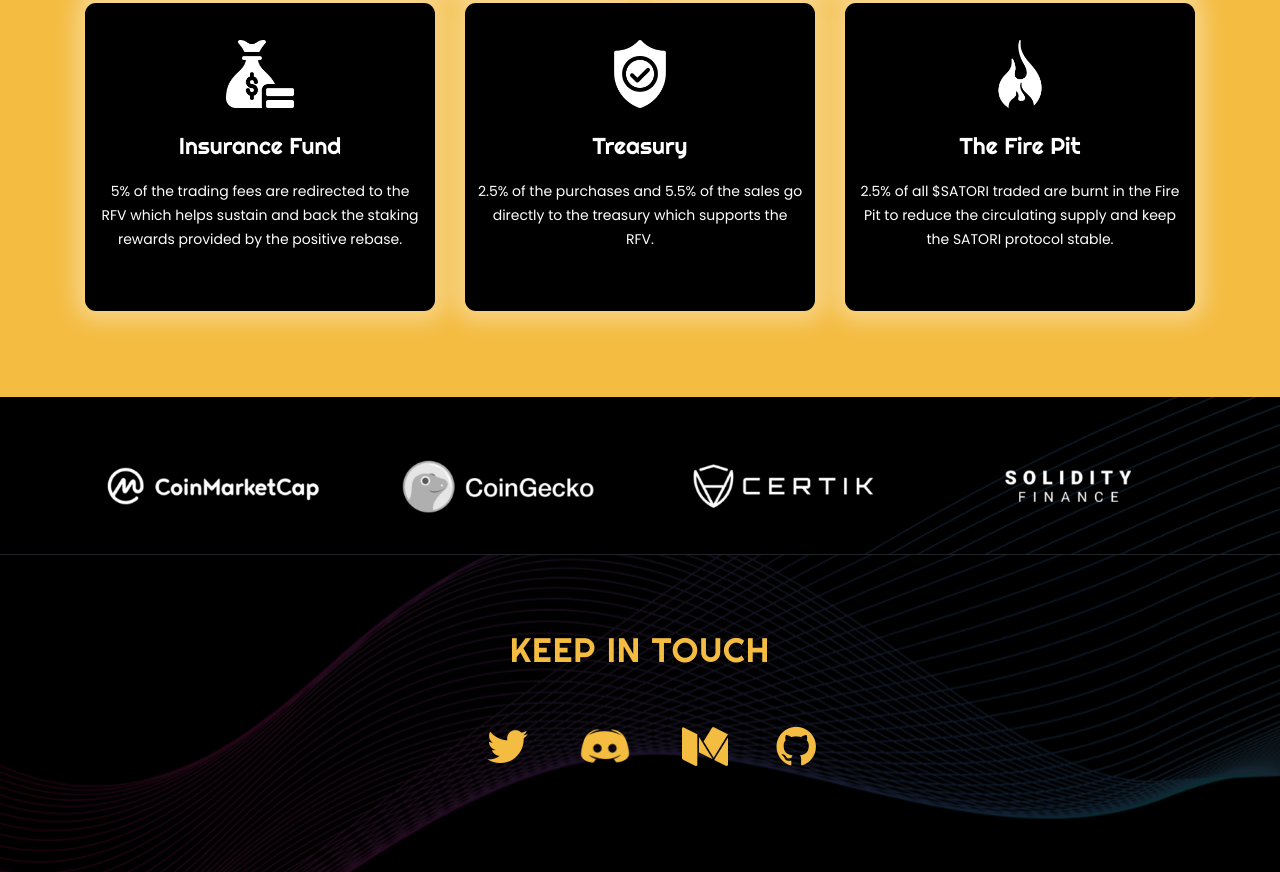
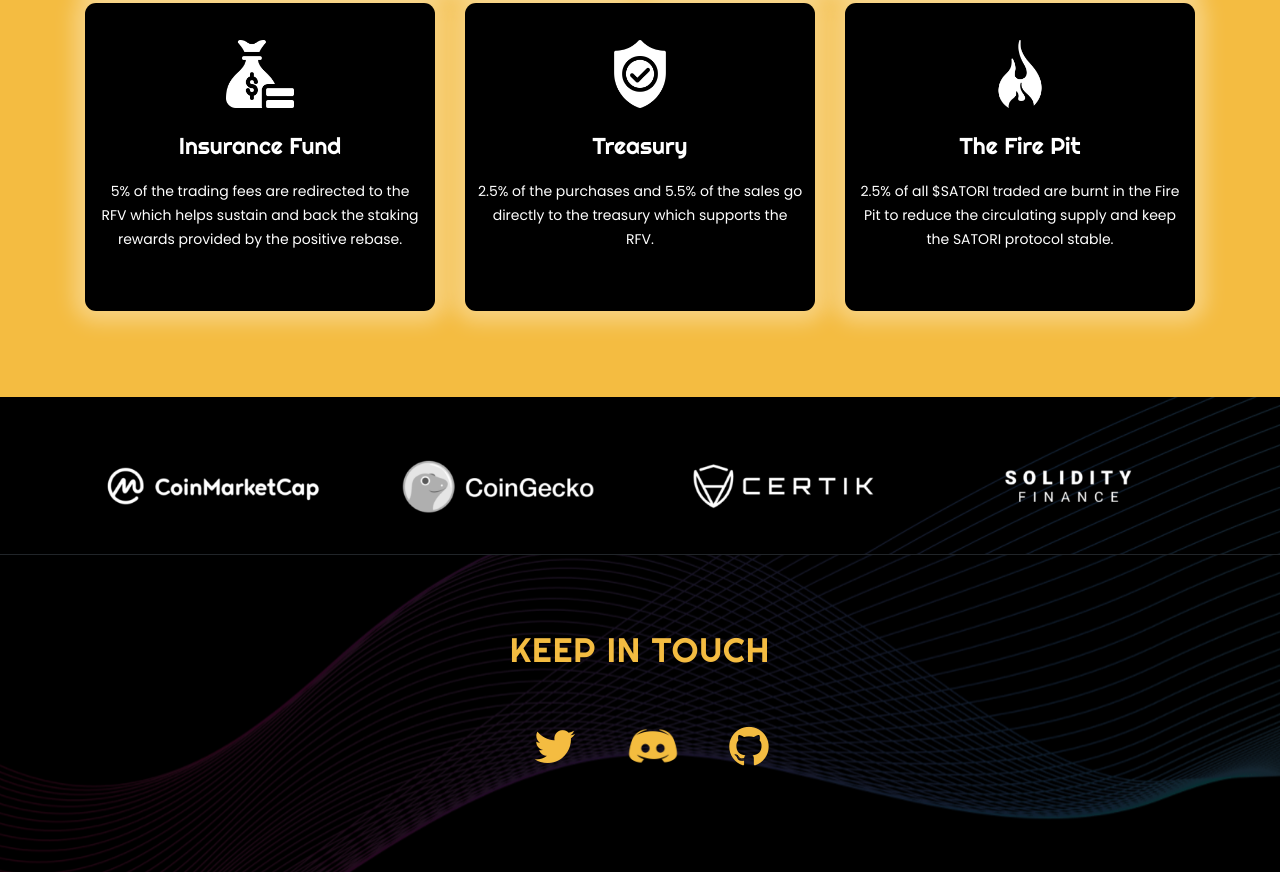
Before and after one commit to hgnky/satori-landing, a plain HTML site: page index.html in a window 1280 px wide. Shown: the part 2682-3554 px from the top of the page. Drawn offline with nearby package versions, Linux system fonts and the light colour scheme.

Commit message:
add git link

```diff
--- a/index.html
+++ b/index.html
@@ -176,8 +176,8 @@
                         <ul>
                             <li><a href="https://twitter.com/satorimoney" target="_blank"><i class="fa fa-twitter"></i></a></li>
                             <li><a href="https://discord.gg/Ft7TSEEwQq" target="_blank"><img src="./images/discord.png"></a></li>
-                            <li><a href="#"><i class="fa fa-medium"></i></a></li>
-                            <li><a href="#"><i class="fa fa-github"></i></a></li>
+                            <!-- <li><a href="#"><i class="fa fa-medium"></i></a></li> -->
+                            <li><a href="https://github.com/satorimoney/contracts" target="_blank"><i class="fa fa-github"></i></a></li>
                         </ul>
                     </div>
                 </div>
```
